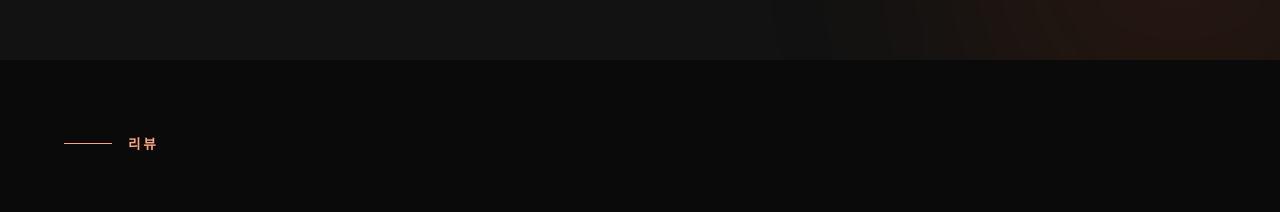
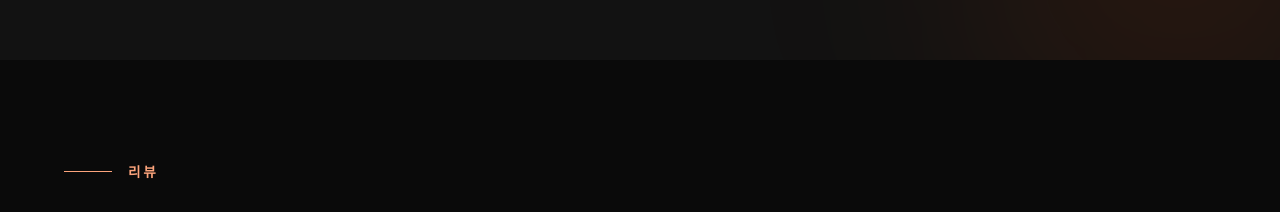
Before and after one commit to Edward46282/DaegunWeb, a plain HTML site: page index.html in a window 1280 px wide. Shown: the part 3140-3352 px from the top of the page. Drawn offline with nearby package versions, Linux system fonts and the light colour scheme.

Commit message:
Fix margin on review

```diff
--- a/testing.css
+++ b/testing.css
@@ -667,6 +667,11 @@
         pointer-events: none;
     }
 
+    #reviews .section-header {
+        margin-top: 1.5em;
+        margin-bottom: 0;
+    }
+
     .reviews-wrapper {
         width: 100%;
         overflow-x: auto;
```
